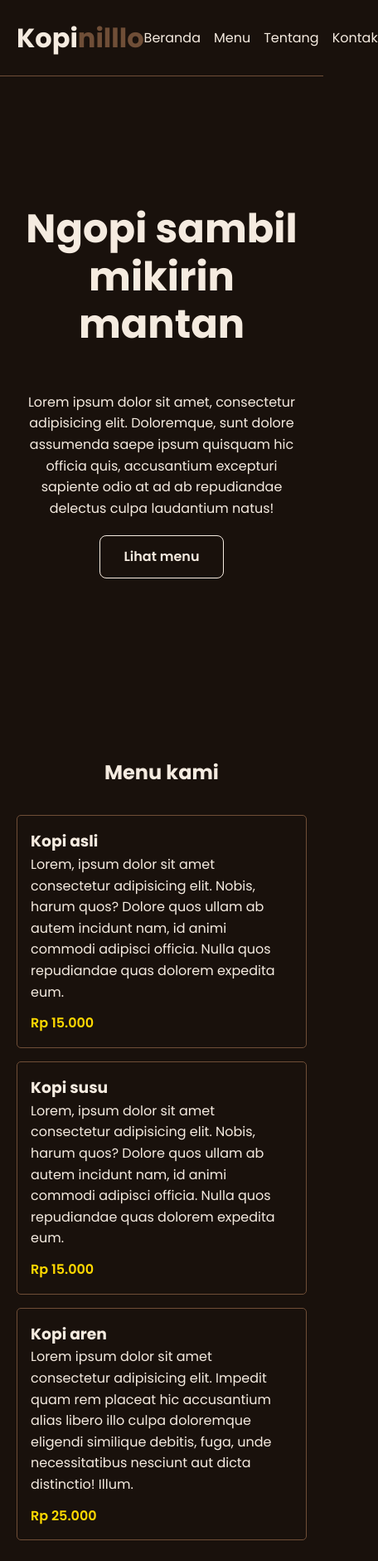
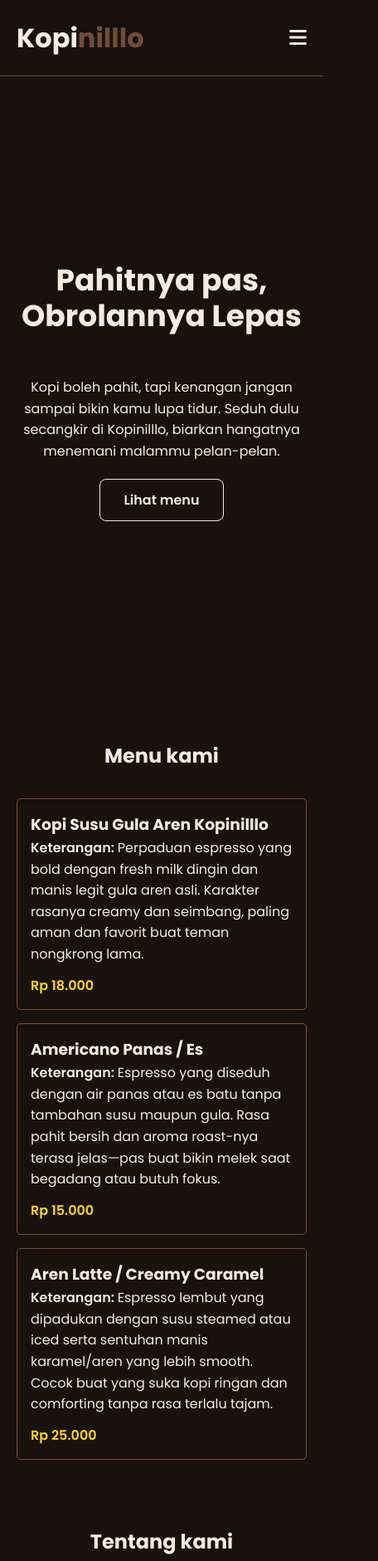
Before and after one commit to kudanilllo/kopinilllo, a plain HTML site: page index.html in a window 390 px wide. Shown: the top 1881 px of the page at 83% size, 456 px wide, since content can reach past the window. Drawn offline with Linux system fonts and the light colour scheme.

Commit message:
feat(navbar): mengatur media responsive menambahkan hamburger menu saat di perangkat tertentu

```diff
--- a/index.html
+++ b/index.html
@@ -14,12 +14,24 @@
       rel="stylesheet"
     />
     <!-- Font end -->
+
+    <!-- Icon start -->
+    <link
+      rel="stylesheet"
+      href="https://cdnjs.cloudflare.com/ajax/libs/font-awesome/6.5.1/css/all.min.css"
+    />
+    <!-- icon end -->
   </head>
 
   <body>
     <!-- Header start -->
     <header>
-      <h1><a href="#beranda">Kopi<span>nilllo</span></a></h1>
+      <h1>
+        <a href="#beranda">Kopi<span>nilllo</span></a>
+      </h1>
+      <button class="menu-toggle" aria-label="Buka menu" aria-expanded="false">
+        <i class="fa-solid fa-bars" aria-hidden="true"></i>
+      </button>
       <nav>
         <ul>
           <li><a href="#beranda">Beranda</a></li>
@@ -34,12 +46,11 @@
     <!-- main start -->
     <main>
       <section id="beranda">
-        <h2>Ngopi sambil mikirin mantan</h2>
+        <h2>Pahitnya pas, Obrolannya Lepas</h2>
         <p>
-          Lorem ipsum dolor sit amet, consectetur adipisicing elit. Doloremque,
-          sunt dolore assumenda saepe ipsum quisquam hic officia quis,
-          accusantium excepturi sapiente odio at ad ab repudiandae delectus
-          culpa laudantium natus!
+          Kopi boleh pahit, tapi kenangan jangan sampai bikin kamu lupa tidur.
+          Seduh dulu secangkir di Kopinilllo, biarkan hangatnya menemani malammu
+          pelan-pelan.
         </p>
         <a href="#menu" class="btn">Lihat menu</a>
       </section>
@@ -48,45 +59,45 @@
         <h2>Menu kami</h2>
         <div class="menu-grid">
           <article>
-            <h3>Kopi asli</h3>
+            <h3>Kopi Susu Gula Aren Kopinilllo</h3>
             <p>
-              Lorem, ipsum dolor sit amet consectetur adipisicing elit. Nobis,
-              harum quos? Dolore quos ullam ab autem incidunt nam, id animi
-              commodi adipisci officia. Nulla quos repudiandae quas dolorem
-              expedita eum.
+              <span class="keterangan">Keterangan: </span> Perpaduan espresso
+              yang bold dengan fresh milk dingin dan manis legit gula aren asli.
+              Karakter rasanya creamy dan seimbang, paling aman dan favorit buat
+              teman nongkrong lama.
             </p>
-            <span>Rp 15.000</span>
+            <span class="harga">Rp 18.000</span>
           </article>
 
           <article>
-            <h3>Kopi susu</h3>
+            <h3>Americano Panas / Es</h3>
             <p>
-              Lorem, ipsum dolor sit amet consectetur adipisicing elit. Nobis,
-              harum quos? Dolore quos ullam ab autem incidunt nam, id animi
-              commodi adipisci officia. Nulla quos repudiandae quas dolorem
-              expedita eum.
+              <span class="keterangan">Keterangan: </span>Espresso yang diseduh
+              dengan air panas atau es batu tanpa tambahan susu maupun gula.
+              Rasa pahit bersih dan aroma roast-nya terasa jelas—pas buat bikin
+              melek saat begadang atau butuh fokus.
             </p>
-            <span>Rp 15.000</span>
+            <span class="harga">Rp 15.000</span>
           </article>
           <article>
-            <h3>Kopi aren</h3>
+            <h3>Aren Latte / Creamy Caramel</h3>
             <p>
-              Lorem ipsum dolor sit amet consectetur adipisicing elit. Impedit
-              quam rem placeat hic accusantium alias libero illo culpa
-              doloremque eligendi similique debitis, fuga, unde necessitatibus
-              nesciunt aut dicta distinctio! Illum.
+              <span class="keterangan">Keterangan: </span>Espresso lembut yang
+              dipadukan dengan susu steamed atau iced serta sentuhan manis
+              karamel/aren yang lebih smooth. Cocok buat yang suka kopi ringan
+              dan comforting tanpa rasa terlalu tajam.
             </p>
-            <span>Rp 25.000</span>
+            <span class="harga">Rp 25.000</span>
           </article>
         </div>
       </section>
       <section id="tentang">
         <h2>Tentang kami</h2>
         <p>
-          Lorem ipsum dolor sit amet consectetur, adipisicing elit. Ullam, amet
-          repudiandae maxime labore praesentium odit fugit eius illum culpa
-          pariatur ex molestias obcaecati corporis, tempore molestiae ipsam
-          laborum quam perspiciatis?
+          Kopinilllo lahir dari kebiasaan sederhana: duduk santai, menyeduh
+          kopi, lalu bertukar cerita tanpa terburu-buru. Kami meracik setiap
+          cangkir dengan fokus pada rasa yang pas dan suasana yang bikin betah,
+          baik saat kamu mampir sebentar maupun duduk lama melepas penat.
         </p>
       </section>
       <section id="kontak">
--- a/script.js
+++ b/script.js
@@ -0,0 +1,21 @@
+const tombol = document.querySelector(".menu-toggle");
+const menu = document.querySelector("nav ul");
+const ikon = tombol.querySelector("i");
+
+function aturMenu(terbuka) {
+  menu.classList.toggle("active", terbuka);
+  ikon.classList.toggle("fa-bars", !terbuka);
+  ikon.classList.toggle("fa-xmark", terbuka);
+  tombol.setAttribute("aria-expanded", terbuka);
+  tombol.setAttribute("aria-label", terbuka ? "Tutup menu" : "Buka menu");
+}
+
+tombol.addEventListener("click", function () {
+  aturMenu(!menu.classList.contains("active"));
+});
+
+menu.querySelectorAll("a").forEach(function (link) {
+  link.addEventListener("click", function () {
+    aturMenu(false);
+  });
+});
--- a/style.css
+++ b/style.css
@@ -44,6 +44,11 @@ nav a:hover {
   color: var(--emas);
 }
 /* Navbar ends */
+/* hamburger menu start*/
+.menu-toggle {
+  display: none;
+}
+/* hamburger menu ends */
 
 /* beranda start */
 
@@ -57,16 +62,16 @@ nav a:hover {
   gap: 20px;
 }
 
-#beranda h2{
+#beranda h2 {
   font-size: 3rem;
   line-height: 1.2;
 }
 
-#beranda p{
+#beranda p {
   max-width: 600px;
 }
 
-.btn{
+.btn {
   display: inline-block;
   background-color: var(--coklat-tua);
   padding: 12px 28px;
@@ -78,18 +83,17 @@ nav a:hover {
   transition: background-color 0.3s;
 }
 
-.btn:hover{
-background-color: var(--krem);
-color: var(--coklat-tua);
+.btn:hover {
+  background-color: var(--krem);
+  color: var(--coklat-tua);
 }
 /* beranda ends */
-
 
 section {
   padding: 60px 20px;
 }
 
-section h2{
+section h2 {
   text-align: center;
   margin-bottom: 32px;
 }
@@ -101,11 +105,14 @@ section h2{
   gap: 16px;
 }
 
-article span {
+.harga {
   display: block;
   margin-top: 12px;
   font-weight: 600;
   color: var(--emas);
+}
+.keterangan {
+  font-weight: 600;
 }
 
 article {
@@ -122,14 +129,16 @@ article {
   list-style: none;
   gap: 16px;
 }
+.kontak-link a {
+  transition: color 0.3s;
+}
 .kontak-link a:hover {
   color: var(--emas);
-  transition: color 0.3s;
 }
 /* kontak end */
 
 /* footer start */
-footer{
+footer {
   text-align: center;
   padding: 24px;
   border-top: 1px solid var(--krem);
@@ -141,4 +150,45 @@ footer{
   .menu-grid {
     grid-template-columns: 1fr;
   }
+
+  header {
+    flex-wrap: wrap;
+  }
+
+  .menu-toggle {
+    display: block;
+    background: none;
+    border: none;
+    color: var(--krem);
+    font-size: 1.5rem;
+    cursor: pointer;
+  }
+
+  nav {
+    width: 100%;
+  }
+
+  nav ul {
+    display: none;
+    flex-direction: column;
+    gap: 0;
+    padding-top: 12px;
+  }
+
+  nav ul.active {
+    display: flex;
+  }
+
+  nav ul a {
+    display: block;
+    padding: 10px 0;
+  }
+
+  #beranda h2 {
+    font-size: 2.25rem;
+  }
+
+  section {
+    padding: 40px 20px;
+  }
 }
```
